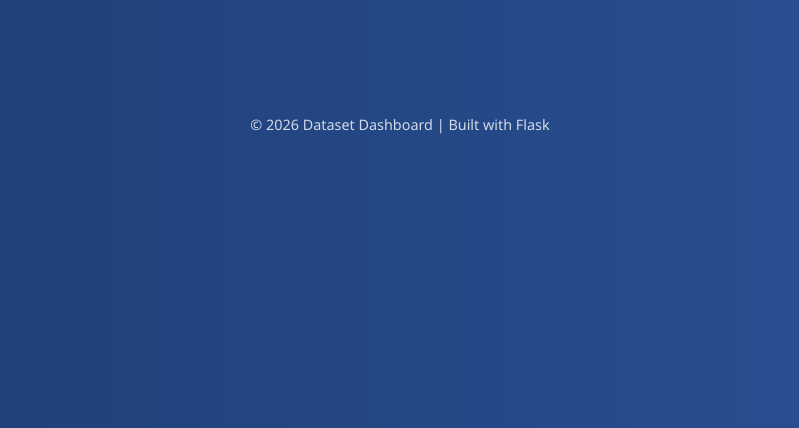
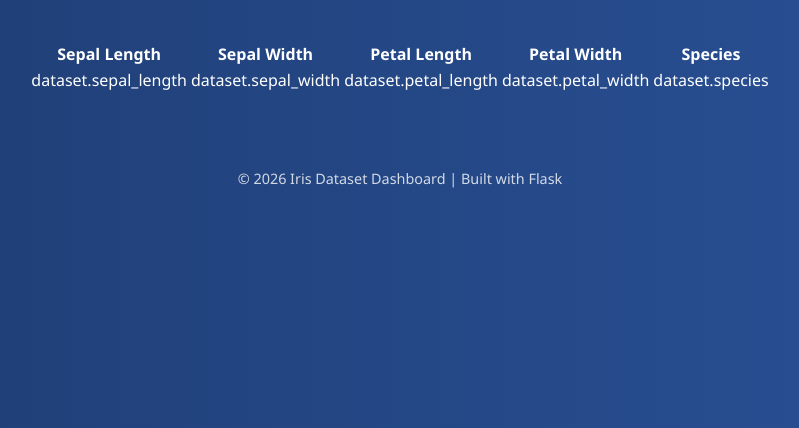
Before and after one commit to lauryn06/simple_-flask_-project, a Flask app: page /iris in a window 1280 px wide. Shown: the part 227-655 px from the top of the page, without its empty margins (240-1039 px from the left). Run offline with Flask 3, Linux system fonts and the light colour scheme.

Commit message:
added table to display iris details

```diff
--- a/templates/iris.html
+++ b/templates/iris.html
@@ -90,13 +90,26 @@
     </header>
 
     <div class="container">
-
-
-
+<table>
+    <tr>
+        <th>Sepal Length</th>
+        <th>Sepal Width</th>
+        <th>Petal Length</th>
+        <th>Petal Width</th>
+        <th>Species</th>
+        </tr>
+    <tr>
+        <td>dataset.sepal_length</td>
+        <td>dataset.sepal_width</td>
+        <td>dataset.petal_length</td>
+        <td>dataset.petal_width</td>
+        <td>dataset.species</td>
+    </tr>
+</table>
     </div>
 
     <footer>
-        <p>© 2026 Dataset Dashboard | Built with Flask</p>
+        <p>© 2026 Iris Dataset Dashboard | Built with Flask</p>
     </footer>
 
 </body>
```
